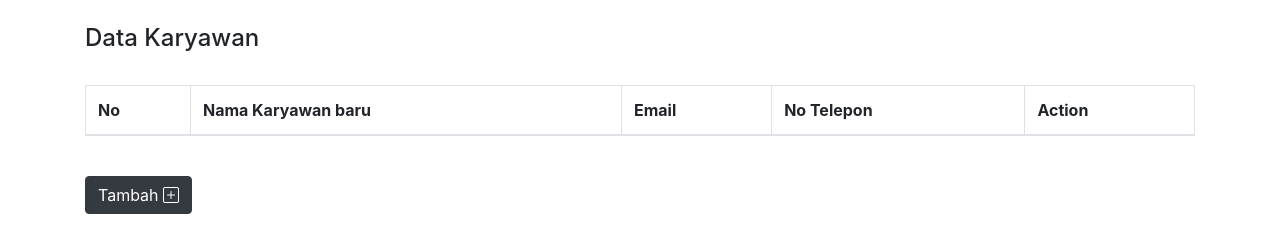
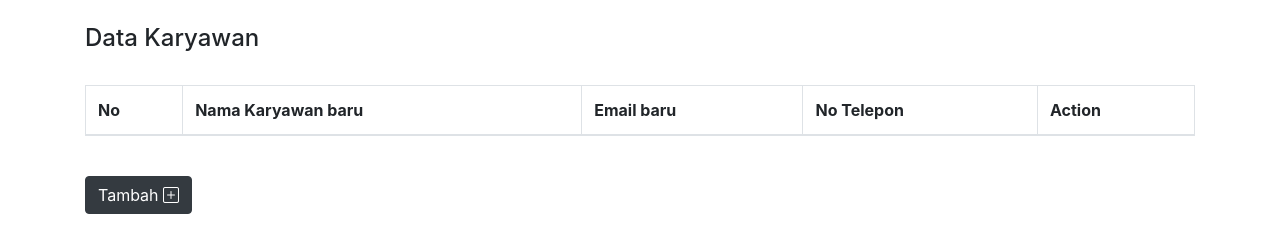
Before and after one commit to aminahbusiness22/happiapp-frontend, a plain HTML site: page index.html in a window 1280 px wide. Drawn offline with nearby package versions, Linux system fonts and the light colour scheme; no server answers.

Commit message:
ubah namasa

```diff
--- a/index.html
+++ b/index.html
@@ -69,7 +69,7 @@
                         <th scope="col">No</th>
 
                         <th scope="col">Nama Karyawan baru</th>
-                        <th scope="col">Email</th>
+                        <th scope="col">Email baru</th>
                         <th scope="col">No Telepon</th>
                         <th scope="col">Action</th>
                     </tr>
```
